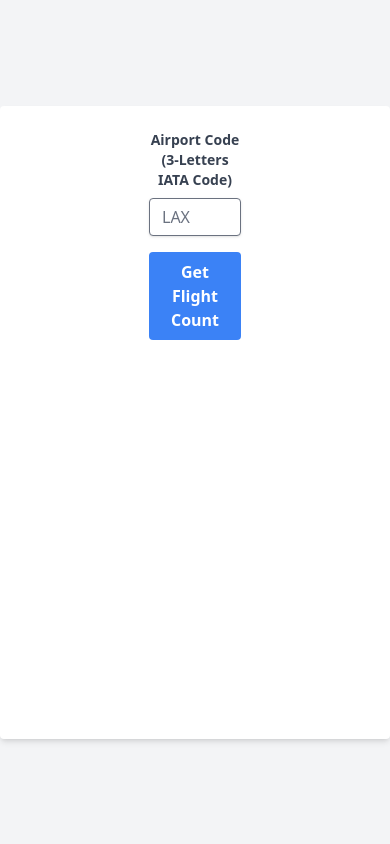
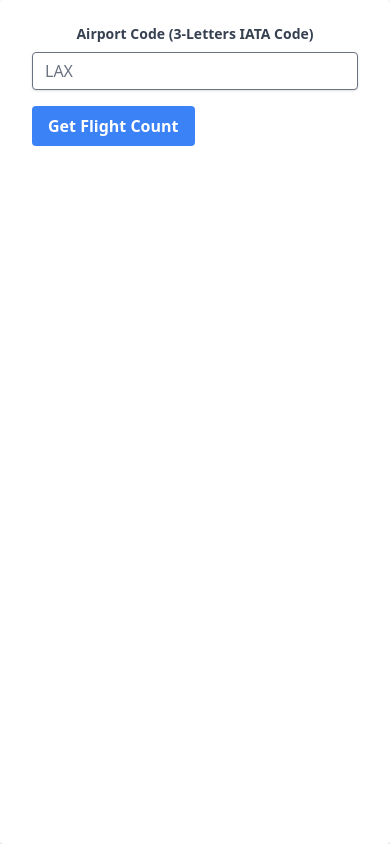
Before and after one commit to bhvbhushan/glacis-mini-task, a website built with Vite: page index.html in a window 390 px wide. Built offline with nearby package versions, Linux system fonts and the light colour scheme; no server answers.

Commit message:
[FIX] Fix Responsiveness

```diff
--- a/index.html
+++ b/index.html
@@ -7,9 +7,9 @@
     <title>Glacis Mini Project</title>
     <link rel="stylesheet" href="/src/styles.css" />
   </head>
-  <body class="bg-gray-100 flex items-center justify-center h-screen ">
-    <div class="text-center w-screen flex flex-col min-h-3/4 max-h-3/4 justify-start items-center bg-white shadow-md rounded">
-      <div class="w-2/5 ">
+  <body class="bg-gray-100 flex items-center justify-center h-screen">
+    <div class="text-center w-screen flex flex-col h-full  justify-start items-center bg-white shadow-md rounded ">
+      <div class="sm:w-2/5 w-full">
         <form
           class=" px-8 pt-6 pb-8 mb-4"
           id="airport"
@@ -45,7 +45,7 @@
           </div>
         </form>
       </div>
-      <div class="container mx-auto px-4 min-h-full max-h-full overflow-auto">
+      <div class="container mx-auto px-4 min-h-1/2 max-h-3/4 overflow-auto">
         <div id="countTable"></div>
       </div>
     </div>
```
